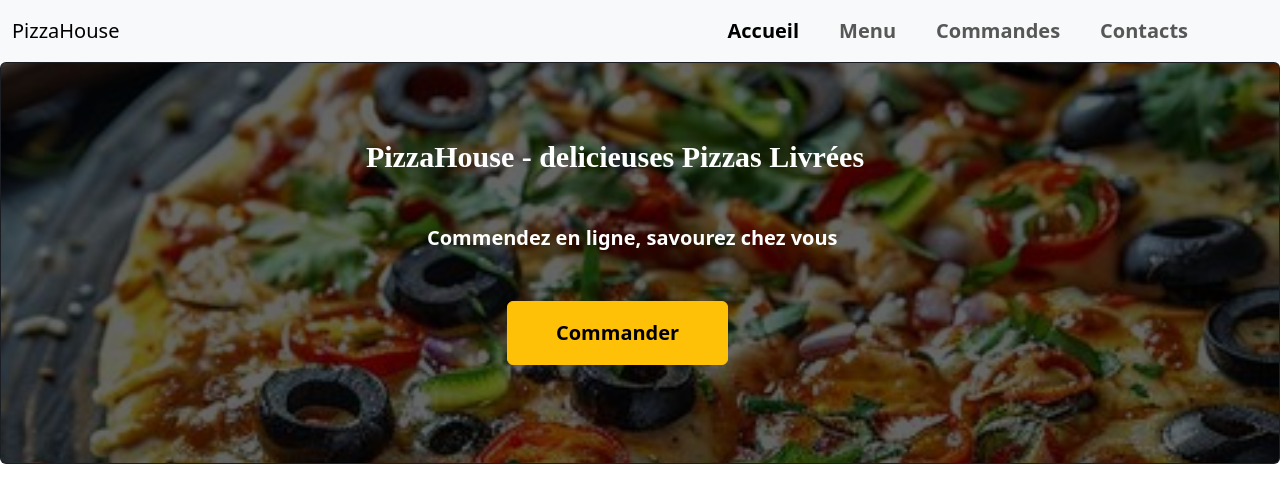
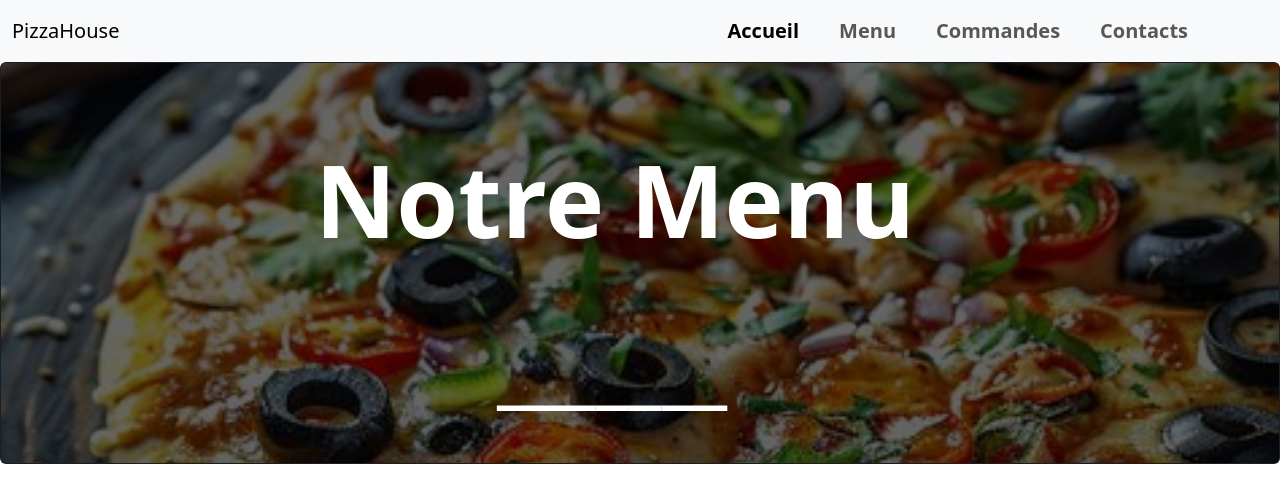
Before and after one commit to Ambdulghaffar/React_Restaurant_Website, a React (Vite) app: page /menu in a window 1280 px wide. Shown: the top 502 px of the page. Built offline with nearby package versions, Linux system fonts and the light colour scheme.

Commit message:
Menu commit

```diff
--- a/package.json
+++ b/package.json
@@ -12,6 +12,7 @@
   "dependencies": {
     "bootstrap": "^5.3.3",
     "bootstrap-icons": "^1.11.3",
+    "framer-motion": "^12.6.2",
     "react": "^19.0.0",
     "react-dom": "^19.0.0",
     "react-icons": "^5.5.0",
--- a/src/components/Carousel/Carousel.jsx
+++ b/src/components/Carousel/Carousel.jsx
@@ -9,7 +9,7 @@ function Carousel() {
 <div id="carouselExampleInterval" class="carousel slide" data-bs-ride="carousel">
   <div class="carousel-inner">
     <div class="carousel-item active" data-bs-interval="10000">
-      <Cards img={Pizza1} alt="Pizza1" cardtitle1="Pizza de" cardtitle2="Qualité" cardtext1="Nous utilisons uniquement les meilleurs ingrédients pour " cardtext2="préparer des pizzas uniques pour nos clients." cardbutton="Voir notre Menu"/>
+      <Cards img={Pizza1}  alt="Pizza1" cardtitle1="Pizza de" cardtitle2="Qualité" cardtext1="Nous utilisons uniquement les meilleurs ingrédients pour " cardtext2="préparer des pizzas uniques pour nos clients." cardbutton="Voir notre Menu"/>
     </div>
     <div class="carousel-item" data-bs-interval="2000">
       <Cards img={Pizza2} alt="Pizza2" cardtitle1="Pizza" cardtitle2="Parfait" cardtext1="Vivez le goût d'une pizza parfaite chez " cardtext2="PizzaHouse, l'un des meilleurs restaurants!" cardbutton="Voir notre Menu"/>
--- a/src/components/cards/ButtonCards.jsx
+++ b/src/components/cards/ButtonCards.jsx
@@ -1,10 +1,10 @@
 import React, { useState } from "react";
 
-function ButtonCards({cardbutton,cardstylebutton}) {
+function ButtonCards({cardbutton,cardstylebutton, showbutton = true}) {
   const [colorButton, setcolorButton] = useState(false);
   return (
     <div>
-      <button
+  { showbutton &&  <button
         type="button"
         style={{ ...cardstylebutton }}
         className={`btn fs-5 fw-bold px-5 py-3 ${
@@ -14,7 +14,7 @@ function ButtonCards({cardbutton,cardstylebutton}) {
         onMouseLeave={() => setcolorButton(false)}
       >
         {cardbutton}
-      </button>
+      </button>}
     </div>
   );
 }
--- a/src/components/cards/Cards.jsx
+++ b/src/components/cards/Cards.jsx
@@ -1,4 +1,5 @@
 import ButtonCards from "./ButtonCards";
+
 
 function Cards({
   img,
@@ -13,7 +14,8 @@ function Cards({
   cardstyle,
   cardstyletext1,
   cardbutton,
-  cardstylebutton
+  cardstylebutton,
+  showbutton
 }) {
   return (
     <div>
@@ -36,7 +38,7 @@ function Cards({
           </p>
           <p class="card-text">
             <small>
-              <ButtonCards cardbutton={cardbutton} cardstylebutton={cardstylebutton}/>
+              <ButtonCards showbutton={showbutton} cardbutton={cardbutton} cardstylebutton={cardstylebutton}/>
             </small>
           </p>
         </div>
--- a/src/index.css
+++ b/src/index.css
@@ -0,0 +1,10 @@
+@import url('https://fonts.googleapis.com/css2?family=Merriweather:ital,opsz,wght@0,18..144,300..900;1,18..144,300..900&family=Open+Sans:ital,wght@0,300..800;1,300..800&family=Roboto+Condensed:ital,wght@0,100..900;1,100..900&family=Roboto:ital,wght@0,100..900;1,100..900&family=Rubik:ital,wght@0,300..900;1,300..900&display=swap');
+
+
+.roboto-condensed{
+    font-family: "Roboto Condensed", sans-serif;
+  }
+
+.rubik{
+    font-family: "Rubik", sans-serif;
+  }
--- a/src/pages/Home/Home.jsx
+++ b/src/pages/Home/Home.jsx
@@ -9,16 +9,15 @@ import tacos from "../../assets/tacos.jpg";
 import Column from "../../components/cards/Column";
 import Cards from "../../components/cards/Cards";
 import banner1 from "../../assets/banner1.jpg";
+import banner2 from "../../assets/banner2.jpg";
 import Grid from "../../components/cards/Grid";
 import pizza4 from "../../assets/pizza4.jpg";
 import pizza5 from "../../assets/pizza5.jpg";
 import pizza6 from "../../assets/pizza6.jpg";
 import pizza7 from "../../assets/pizza7.jpg";
-import banner2 from "../../assets/banner2.jpg";
 import { LuLeaf } from "react-icons/lu";
 import { PiHamburgerBold } from "react-icons/pi";
 import { CiIceCream } from "react-icons/ci";
-import { TbMeat } from "react-icons/tb";
 import { GiTacos } from "react-icons/gi";
 import Footer from "../../components/header/Footer";
 
@@ -56,6 +55,7 @@ function Home() {
         </div>
         <Cards
           img={banner1}
+          showmotion={false}
           cardtitle1="Best atmosphere"
           cardtext1="PizzaHouse is the place of the best"
           cardtext2="pizza and high-quality service."
--- a/src/pages/Menu/Menu.jsx
+++ b/src/pages/Menu/Menu.jsx
@@ -8,17 +8,18 @@ function Menu() {
     <>
       <Cards
         img={banner2}
-        cardtitle1="PizzaHouse - delicieuses Pizzas Livrées"
-        cardtext1="Commendez en ligne, savourez chez vous"
+        cardtitle1="Notre Menu"
+        cardtext1="_______"
         cardstyletext1={{
-          marginLeft: "310px",
-          fontSize: "20px",
+          marginLeft: "380px",
+          fontSize: "80px",
         }}
+
         cardTitleStyle={{
           marginRight: "150px",
-          fontFamily: "serif",
-          fontSize: "30px",
+          fontSize: "100px",
           textAlign: "center",
+          fontFamily:""
         }}
         cardImgStyle={{
           height: "400px",
@@ -29,6 +30,8 @@ function Menu() {
         cardstylebutton={{
           marginLeft: "390px",
         }}
+        showbutton={false}
+
       />
     </>
   );
```
Also changed, not shown: 1 other file (tests, documents, lock files or other folders).
